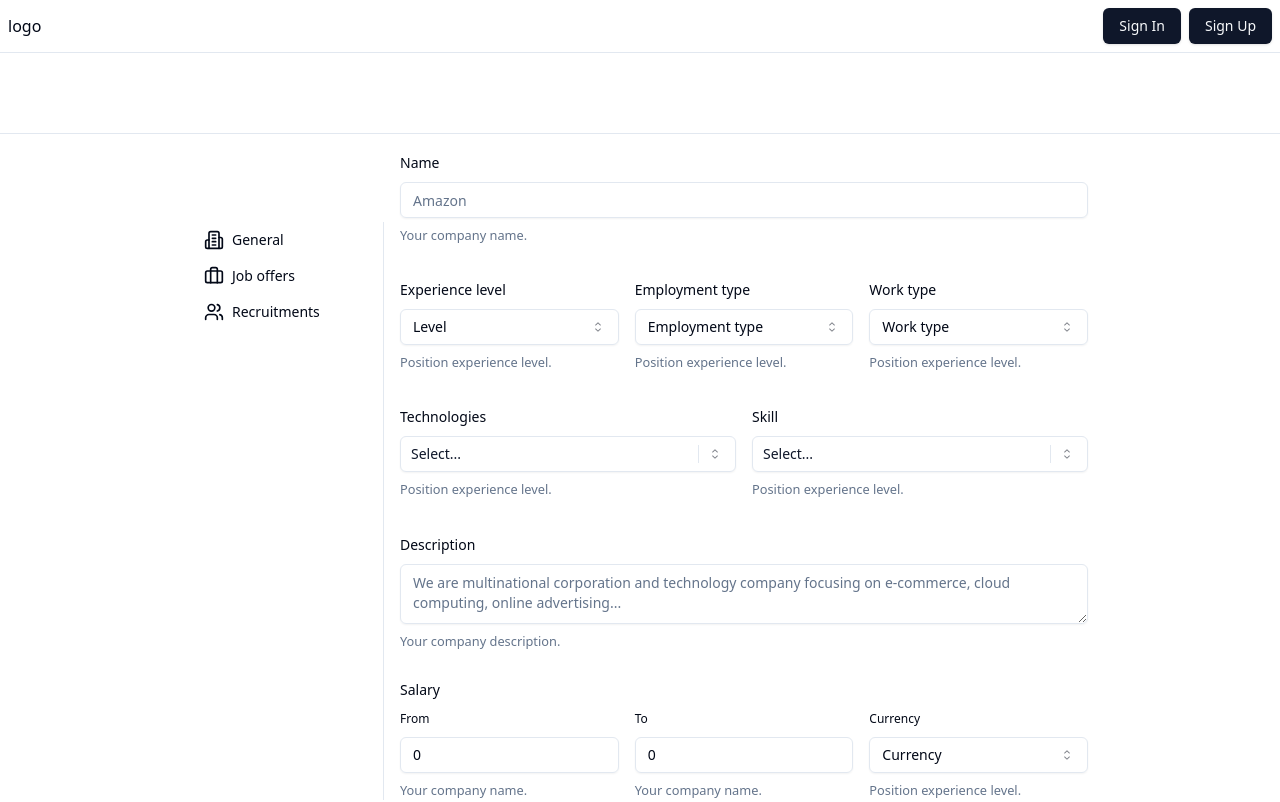
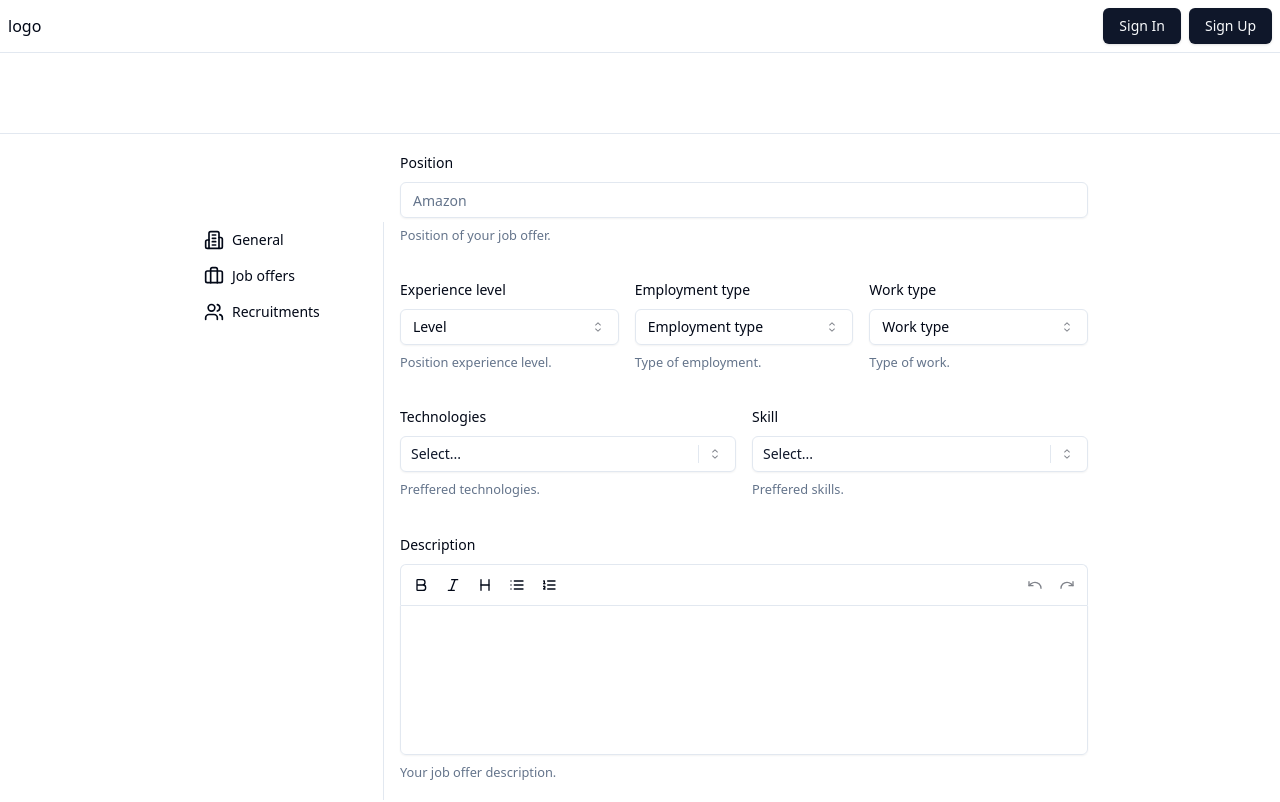
Before and after one commit to fkozlicki/codecareers, a React (Vite) app in the folder frontend/: page /my-companies/1/job-offers/create in a window 1280 px wide. Shown: the top 802 px of the page. Built offline with nearby package versions, Linux system fonts and the light colour scheme; no server answers.

Commit message:
Added rich-text-editor to create-job-offer

```diff
--- a/frontend/src/pages/create-job-offer.tsx
+++ b/frontend/src/pages/create-job-offer.tsx
@@ -17,6 +17,7 @@ import {
 } from '@/components/ui/form';
 import { Input } from '@/components/ui/input';
 import MultiSelect from '@/components/ui/multi-select';
+import RichTextEditor from '@/components/ui/rich-text-editor';
 import {
 	Select,
 	SelectContent,
@@ -24,7 +25,6 @@ import {
 	SelectTrigger,
 	SelectValue,
 } from '@/components/ui/select';
-import { Textarea } from '@/components/ui/textarea';
 import { zodResolver } from '@hookform/resolvers/zod';
 import { Loader } from 'lucide-react';
 import { useForm } from 'react-hook-form';
@@ -70,6 +70,8 @@ const CreateJobOffer = () => {
 		createJobOffer({ ...values, companyId: id });
 	};
 
+	console.log(form.watch('description'));
+
 	return (
 		<Form {...form}>
 			<form onSubmit={form.handleSubmit(onSubmit)} className="space-y-8 pb-4">
@@ -79,11 +81,11 @@ const CreateJobOffer = () => {
 					name="position"
 					render={({ field }) => (
 						<FormItem>
-							<FormLabel>Name</FormLabel>
+							<FormLabel>Position</FormLabel>
 							<FormControl>
 								<Input placeholder="Amazon" {...field} />
 							</FormControl>
-							<FormDescription>Your company name.</FormDescription>
+							<FormDescription>Position of your job offer.</FormDescription>
 							<FormMessage />
 						</FormItem>
 					)}
@@ -140,7 +142,7 @@ const CreateJobOffer = () => {
 										</SelectContent>
 									</Select>
 								</FormControl>
-								<FormDescription>Position experience level.</FormDescription>
+								<FormDescription>Type of employment.</FormDescription>
 								<FormMessage />
 							</FormItem>
 						)}
@@ -168,7 +170,7 @@ const CreateJobOffer = () => {
 										</SelectContent>
 									</Select>
 								</FormControl>
-								<FormDescription>Position experience level.</FormDescription>
+								<FormDescription>Type of work.</FormDescription>
 								<FormMessage />
 							</FormItem>
 						)}
@@ -188,7 +190,7 @@ const CreateJobOffer = () => {
 										onChange={field.onChange}
 									/>
 								</FormControl>
-								<FormDescription>Position experience level.</FormDescription>
+								<FormDescription>Preffered technologies.</FormDescription>
 								<FormMessage />
 							</FormItem>
 						)}
@@ -203,7 +205,7 @@ const CreateJobOffer = () => {
 								<FormControl>
 									<MultiSelect options={skills} onChange={field.onChange} />
 								</FormControl>
-								<FormDescription>Position experience level.</FormDescription>
+								<FormDescription>Preffered skills.</FormDescription>
 								<FormMessage />
 							</FormItem>
 						)}
@@ -217,12 +219,9 @@ const CreateJobOffer = () => {
 						<FormItem>
 							<FormLabel>Description</FormLabel>
 							<FormControl>
-								<Textarea
-									placeholder="We are multinational corporation and technology company focusing on e-commerce, cloud computing, online advertising..."
-									{...field}
-								/>
+								<RichTextEditor value={field.value} onChange={field.onChange} />
 							</FormControl>
-							<FormDescription>Your company description.</FormDescription>
+							<FormDescription>Your job offer description.</FormDescription>
 							<FormMessage />
 						</FormItem>
 					)}
@@ -247,7 +246,7 @@ const CreateJobOffer = () => {
 											{...field}
 										/>
 									</FormControl>
-									<FormDescription>Your company name.</FormDescription>
+									<FormDescription>Minimal salary.</FormDescription>
 									<FormMessage />
 								</FormItem>
 							)}
@@ -267,7 +266,7 @@ const CreateJobOffer = () => {
 											{...field}
 										/>
 									</FormControl>
-									<FormDescription>Your company name.</FormDescription>
+									<FormDescription>Maximal salary.</FormDescription>
 									<FormMessage />
 								</FormItem>
 							)}
@@ -295,7 +294,7 @@ const CreateJobOffer = () => {
 											</SelectContent>
 										</Select>
 									</FormControl>
-									<FormDescription>Position experience level.</FormDescription>
+									<FormDescription>Salary currency.</FormDescription>
 									<FormMessage />
 								</FormItem>
 							)}
```
